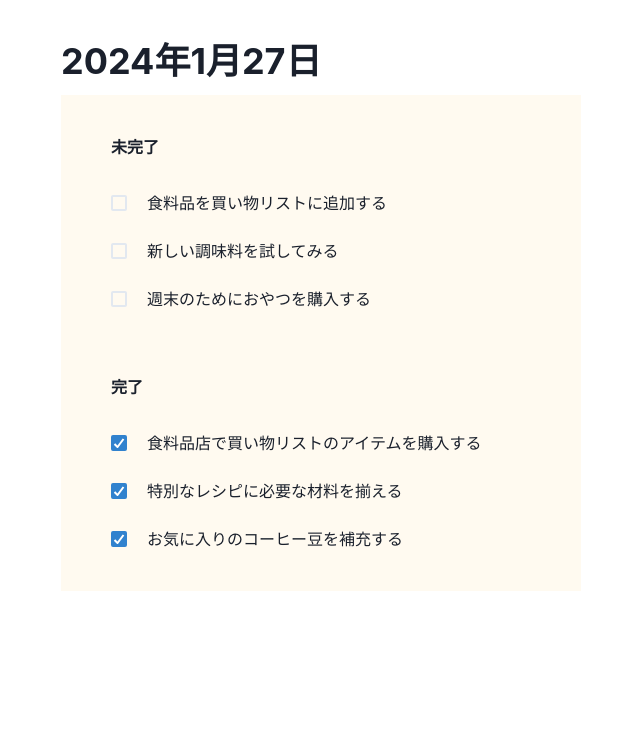
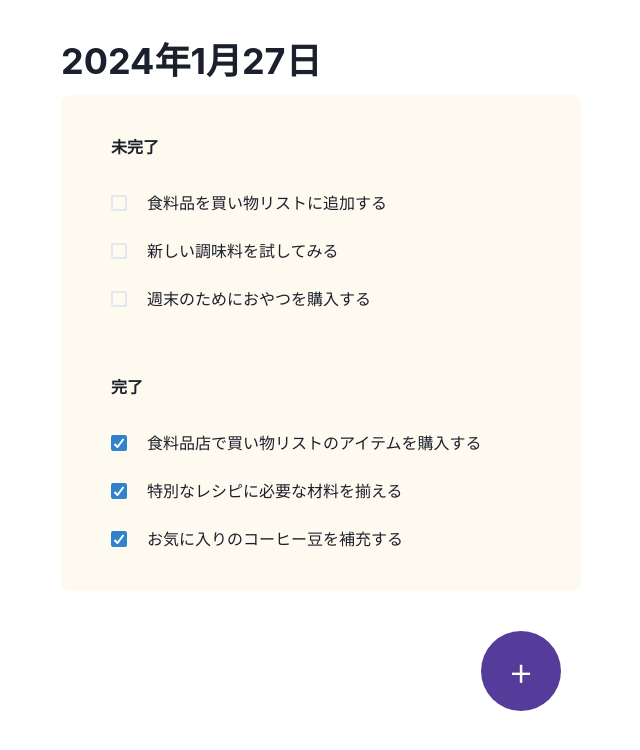
Before and after one commit to MutsuBojiiwa/my-next-pages-starter, a Next.js app: page / in a window 1280 px wide. Shown: the top 750 px of the page, without its empty margins (319-959 px from the left). Built offline with nearby package versions, Linux system fonts and the light colour scheme.

Commit message:
モーダルの見た目追加

```diff
--- a/src/pages/index.tsx
+++ b/src/pages/index.tsx
@@ -3,25 +3,44 @@ import Image from "next/image";
 import styles from "@/styles/Home.module.css";
 import React, { useState } from 'react'
 
-import { Heading, Box, Button, Text } from '@chakra-ui/react';
+import { Heading, Box, Button, Text, Center } from '@chakra-ui/react';
 import { ChakraProvider } from '@chakra-ui/react'
 import { Checkbox, CheckboxGroup } from '@chakra-ui/react'
 import { Stack, HStack, VStack } from '@chakra-ui/react'
 import { after } from "node:test";
+import {
+  Modal,
+  ModalOverlay,
+  ModalContent,
+  ModalHeader,
+  ModalFooter,
+  ModalBody,
+  ModalCloseButton,
+} from '@chakra-ui/react'
+import {
+  FormControl,
+  FormLabel,
+  FormErrorMessage,
+  FormHelperText,
+} from '@chakra-ui/react'
+import { Input } from '@chakra-ui/react'
+import { useDisclosure } from '@chakra-ui/react'
 
 
+
+// 現在時刻コンポーネント
 const CurrentDate = () => {
   const today = new Date();
 
   const year = today.getFullYear();
   const month = today.getMonth() + 1;
-  const day =  today.getDate();
+  const day = today.getDate();
 
   return year + '年' + month + '月' + day + '日'
 };
 
 
-
+// to do コンポーネント
 const Todo = (props) => {
   const handleCheckboxChange = () => {
     props.onCheckboxChange(props.todo.id);
@@ -36,8 +55,59 @@ const Todo = (props) => {
 };
 
 
+const AddModal = () => {
+  const { isOpen, onOpen, onClose } = useDisclosure()
+
+  const initialRef = React.useRef(null)
+  const finalRef = React.useRef(null)
+
+  return (
+    <>
+      <Button onClick={onOpen}
+        width="80px"
+        height="80px"
+        borderRadius="100%"
+        bgColor="purple.700"
+        color="white"
+        fontSize="40px"
+        fontWeight="light"
+        float="right"
+        mt="40px"
+        mr="20px">
+        +
+      </Button>
+
+      <Modal
+        initialFocusRef={initialRef}
+        finalFocusRef={finalRef}
+        isOpen={isOpen}
+        onClose={onClose}
+      >
+        <ModalOverlay />
+        <ModalContent>
+          <ModalHeader>タスクの追加</ModalHeader>
+          <ModalCloseButton />
+          <ModalBody pb={6}>
+            <FormControl>
+              <Input ref={initialRef} placeholder='TODOを入力...' />
+            </FormControl>
+          </ModalBody>
+
+          <ModalFooter>
+            <Button onClick={onClose} mr={3}>キャンセル</Button>
+            <Button colorScheme='blue'>
+              保存
+            </Button>
+          </ModalFooter>
+        </ModalContent>
+      </Modal>
+    </>
+  )
+}
 
 
+
+// 全体の表示
 export default function Home() {
   const [todos, setTodos] = useState([
     { id: 0, text: "食料品を買い物リストに追加する", isCompleted: false },
@@ -48,7 +118,7 @@ export default function Home() {
     { id: 5, text: "お気に入りのコーヒー豆を補充する", isCompleted: true },
   ]);
 
-  const handleTodoCheckboxChange = (id) => {
+  const handleTodoCheckboxChange = (id: number) => {
     const newTodos = todos.map((todo) => {
       return {
         id: todo.id,
@@ -83,15 +153,13 @@ export default function Home() {
     }
   });
 
-
-
   return (
     <ChakraProvider>
       <Box w="fit-content" m="40px auto">
         <Heading marginBottom="12px">
           <CurrentDate />
         </Heading>
-        <Box w="520px" bg="orange.50" p="40px 50px">
+        <Box w="520px" bg="orange.50" p="40px 50px" borderRadius="8px">
           <Text marginBottom={8} fontWeight="bold">
             未完了
           </Text>
@@ -106,7 +174,9 @@ export default function Home() {
           </Stack>
 
         </Box>
+        <AddModal />
       </Box>
+
     </ChakraProvider>
   );
 }
```
